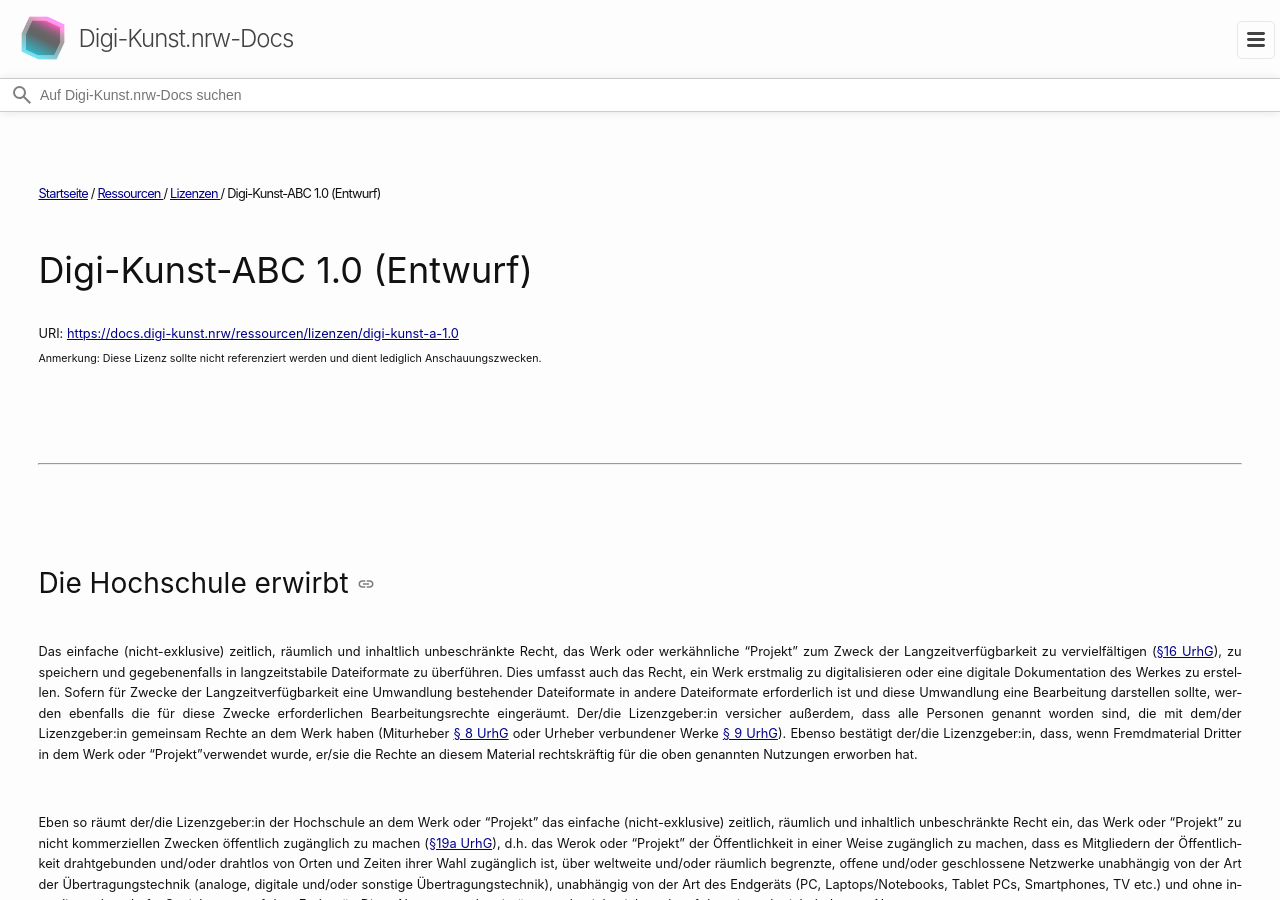
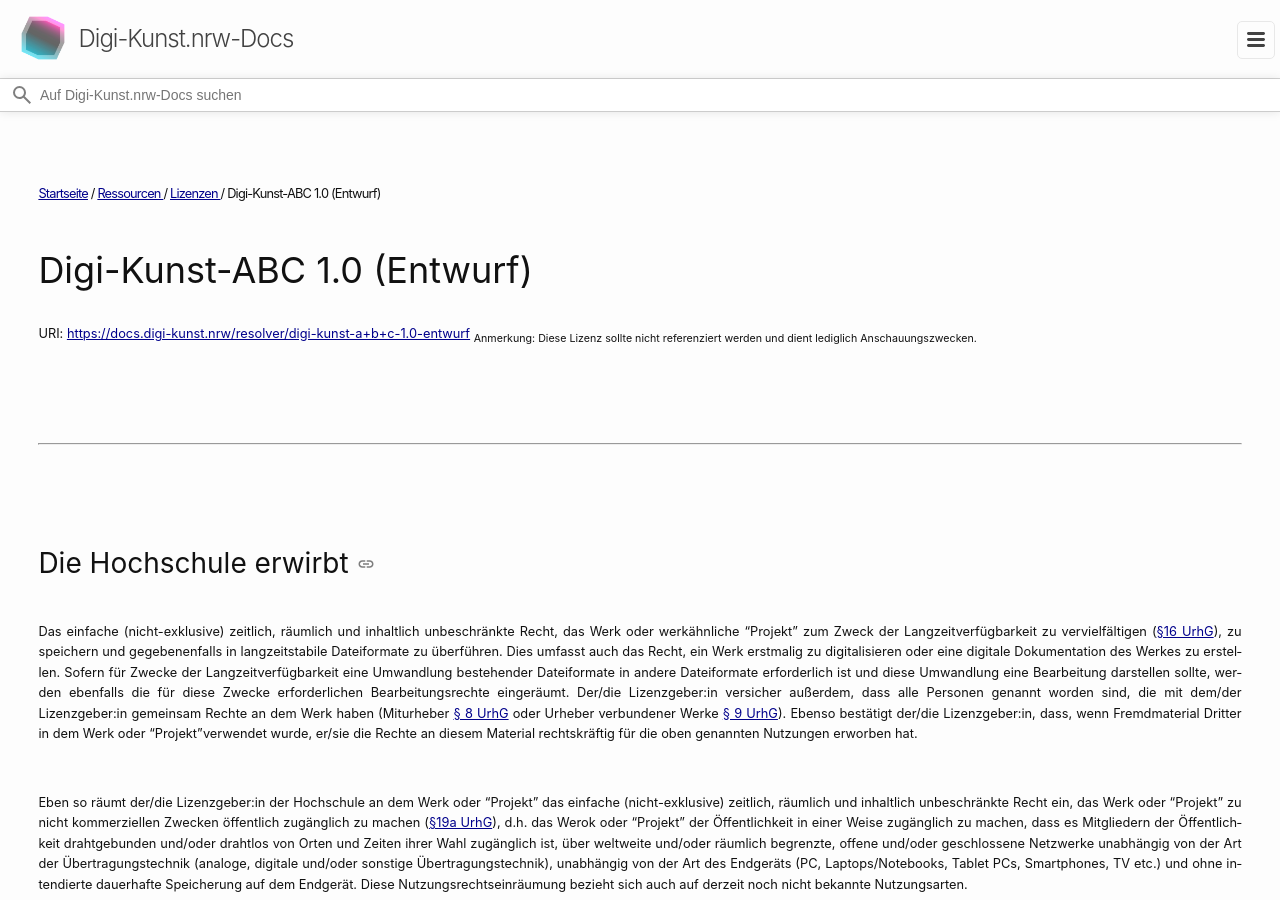
Before and after one commit to ottjannik/digi-kunst.github.io, a Jekyll site: the page built from ressourcen/lizenzen/digi-kunst-a+b+c-1.0-entwurf.markdown, in a window 1280 px wide and 900 px high. Built offline with Jekyll 4.4.1, drawn with Linux system fonts in a browser that asks for light colours; a script that is not in the unit is left out; some of the changed lines change nothing that is shown.

Commit message:
Fix der URI

```diff
--- a/ressourcen/lizenzen/digi-kunst-a+b+c-1.0-entwurf.markdown
+++ b/ressourcen/lizenzen/digi-kunst-a+b+c-1.0-entwurf.markdown
@@ -4,7 +4,7 @@
 order: 2.9.3
 ---
 
-URI: [https://docs.digi-kunst.nrw/ressourcen/lizenzen/digi-kunst-a-1.0](https://docs.digi-kunst.nrw/ressourcen/lizenzen/digi-kunst-a-1.0)
+URI: [https://docs.digi-kunst.nrw/resolver/digi-kunst-a+b+c-1.0-entwurf](https://docs.digi-kunst.nrw/resolver/digi-kunst-a+b+c-1.0-entwurf)
 <sub>Anmerkung: Diese Lizenz sollte nicht referenziert werden und dient lediglich Anschauungszwecken.</sub>
 
 ----
```
